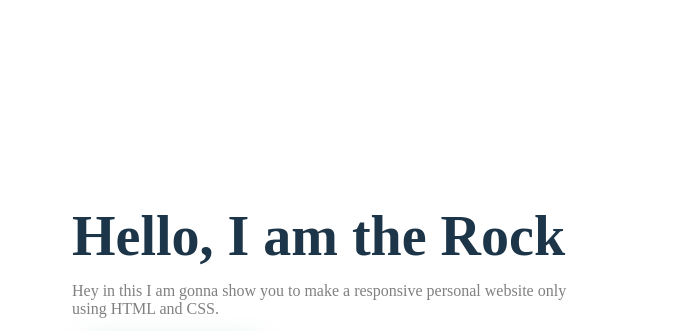
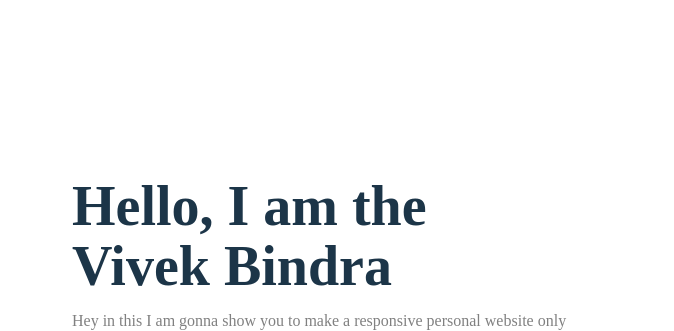
Before and after one commit to swaraj79/swaraj_kumar_singh.github.io, a plain HTML site: page index.html in a window 1280 px wide. Shown: the part 108-439 px from the top of the page, 606-1280 px from the left. Drawn offline with Linux system fonts and the light colour scheme.

Commit message:
index.html

```diff
--- a/index.html
+++ b/index.html
@@ -30,7 +30,7 @@
       <img src="https://github.com/swaraj79/swaraj_kumar_singh.github.io/blob/main/VivekBindraSpeaker.jpeg" alt="Rock">
     </div>
     <div class="main-text">
-      <h1>Hello, I am the Rock</h1>
+      <h1>Hello, I am the Vivek Bindra</h1>
       <p>Hey in this I am gonna show you to make a responsive personal website only using HTML and CSS.</p>
       <a href="https://replit.com/@rjSwarajsingh/Project#index.html" class="resume-btn">See my Resume</a>
     </div>
```
